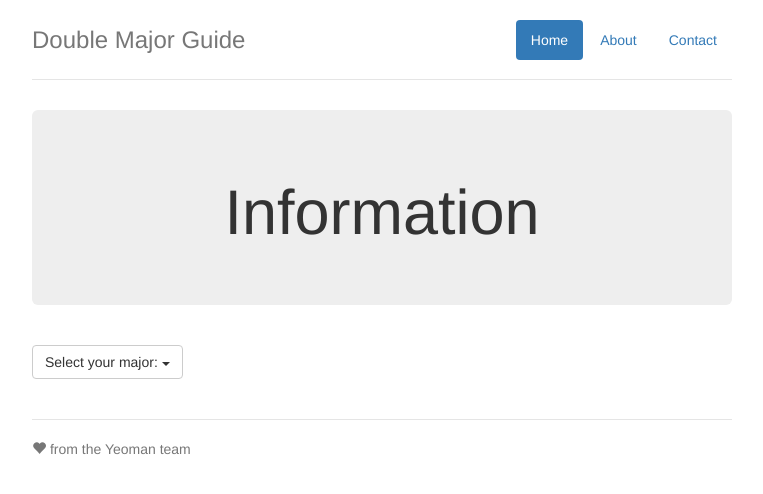
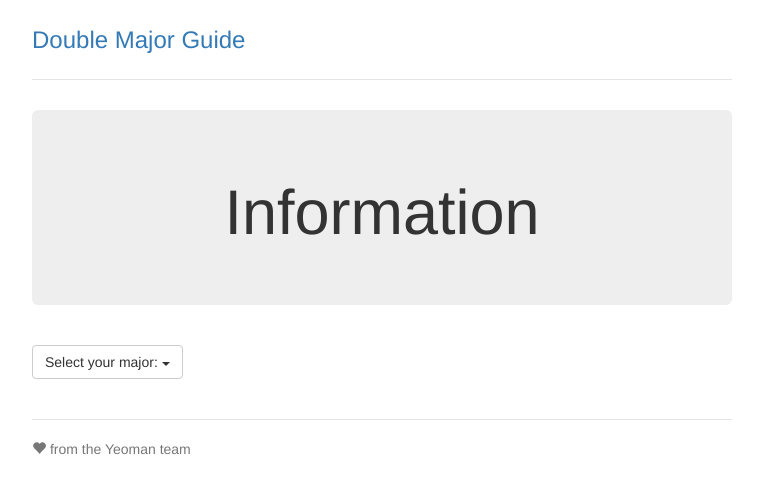
Before and after one commit to madhavmurthy93/double-trouble, a website: page app/index.html in a window 1280 px wide. Shown: the whole page, without its empty margins (258-1021 px from the left). Drawn offline with nearby package versions, Linux system fonts and the light colour scheme; files that its build step writes are made by us from their sources.

Commit message:
Removed unnecessray parts of header for now

```diff
--- a/app/index.html
+++ b/app/index.html
@@ -25,12 +25,7 @@
 
         <div class="container">
             <div class="header">
-                <ul class="nav nav-pills pull-right">
-                    <li class="active"><a href="/">Home</a></li>
-                    <li><a href="/">About</a></li>
-                    <li><a href="/">Contact</a></li>
-                </ul>
-                <h3 class="text-muted">Double Major Guide</h3>
+                <h3 class="text-muted"><a href="/">Double Major Guide</a></h3>
             </div>
 
 
```
